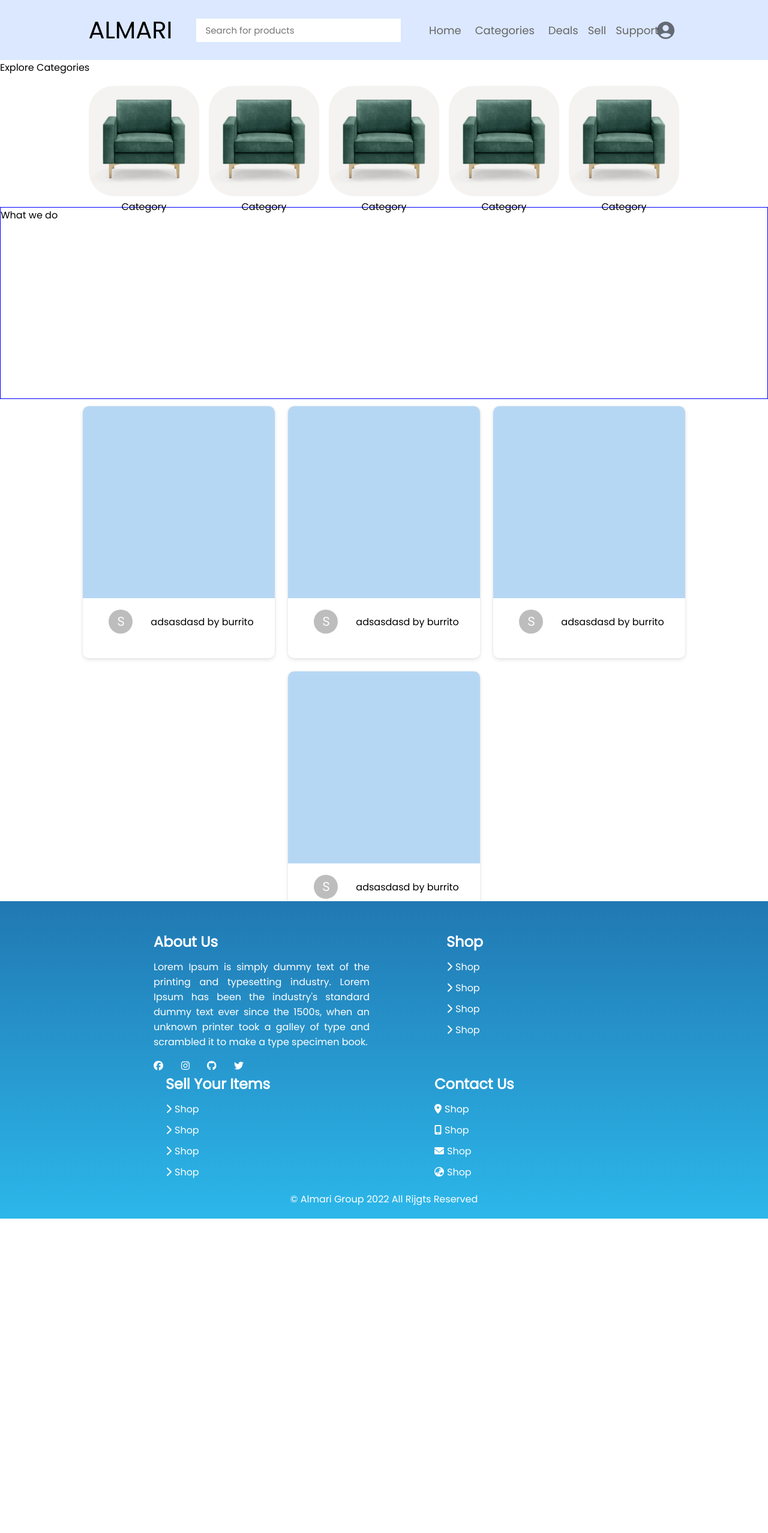
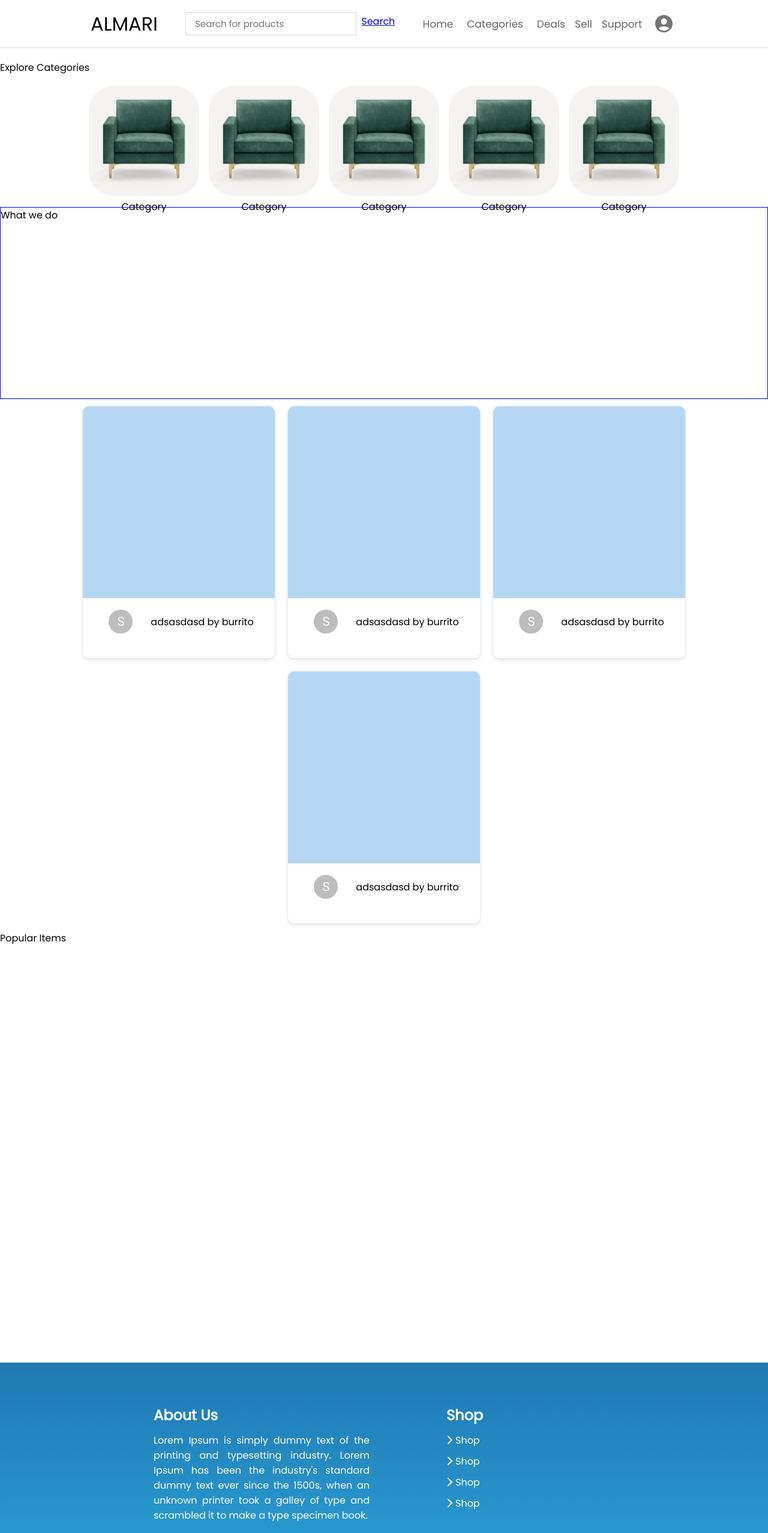
Before and after one commit to burr1to/almari, a React (Create React App) app: page / in a window 1280 px wide. Shown: the top 2555 px of the page at 60% size. Before the commit the page ends 2031 px from the top, so only its background shows below. Built offline with nearby package versions, Linux system fonts and the light colour scheme.

Commit message:
layout fixed

```diff
--- a/src/Routes.jsx
+++ b/src/Routes.jsx
@@ -3,12 +3,13 @@ import { Route, Routes } from "react-router-dom";
 import IndividualPage from "./views/IndividualItems/Individual";
 import LandingPage from "./views/LandingPage/LandingPage";
 import SearchBar from "./components/global/SearchBar";
+import Layout from "./components/global/Layout";
 const Routedpath = () => {
   return (
     <Routes>
       <Route path='/' element={<LandingPage />}></Route>
       <Route path='/product' element={<IndividualPage />}></Route>
-      <Route path='/search' element={<SearchBar />}></Route>
+      <Route path='/search' element={<Layout />}></Route>
     </Routes>
   );
 };
--- a/src/components/global/Footer.jsx
+++ b/src/components/global/Footer.jsx
@@ -114,7 +114,7 @@ function Footer() {
           </div>
         </div>
         <div className='copy'>
-          <p>&copy; Almari Group 2022 All Rijgts Reserved</p>
+          <p>&copy; Almari Group 2022 All Rights Reserved</p>
         </div>
       </div>
     </div>
--- a/src/components/global/SearchBar.jsx
+++ b/src/components/global/SearchBar.jsx
@@ -1,6 +1,7 @@
 import React from "react";
-
+import { FontAwesomeIcon } from "@fortawesome/react-fontawesome";
 import "./../statics/search.css";
+import { faMagnifyingGlass } from "@fortawesome/free-solid-svg-icons";
 
 function SearchBar({ placeholder }) {
   return (
@@ -13,7 +14,7 @@ function SearchBar({ placeholder }) {
         />
       </div>
       <div item className='search-button'>
-        <a href='#'></a>
+        <a href='#'>Search</a>
       </div>
     </div>
   );
--- a/src/components/statics/footer.css
+++ b/src/components/statics/footer.css
@@ -5,7 +5,7 @@
 }
 .main {
   color: white;
-  padding: 50px 0 20px 0;
+  padding: 70px 0 0 0;
   width: 100%;
   background: rgb(33, 120, 178);
   background: -moz-linear-gradient(
@@ -32,6 +32,7 @@
   display: flex;
   flex-flow: row wrap;
   justify-content: space-around;
+  margin-bottom: 16px;
 }
 
 .footer-grid {
@@ -82,6 +83,12 @@
 }
 
 .copy {
-  text-align: center;
   margin-top: 10px;
+  background-color: black;
+  color: white;
+  height: 50px;
+  display: flex;
+  flex-flow: row nowrap;
+  align-items: center;
+  justify-content: center;
 }
--- a/src/components/statics/layout.css
+++ b/src/components/statics/layout.css
@@ -1,3 +1,4 @@
 .Layout-Footer {
   position: relative;
+  min-height: 100vh;
 }
--- a/src/components/statics/navbar.css
+++ b/src/components/statics/navbar.css
@@ -1,22 +1,24 @@
 .navbar-root {
-  background-color: rgb(219, 232, 255);
-  height: 100px;
+  background-color: rgb(255, 255, 255);
+  height: 80px;
   color: black;
   display: flex;
   flex-flow: column nowrap;
   justify-content: center;
   align-items: center;
+  margin-bottom: 20px;
+  border-bottom: 1px solid rgb(221, 221, 221);
 }
 
 .grid-nav {
   width: 80% !important;
 }
 .logo {
-  font-size: 40px;
+  font-size: 32px;
 }
 
 .categories {
-  font-size: 18px;
+  font-size: 17px;
 }
 
 .categories ul {
--- a/src/components/statics/search.css
+++ b/src/components/statics/search.css
@@ -7,7 +7,7 @@
   width: 100%;
 }
 .search-text {
-  border: 1px solid rgb(255, 255, 255);
+  border: 1px solid rgb(215, 215, 215);
   padding: 7px 15px;
   font-size: 15px;
   text-decoration: none;
```
